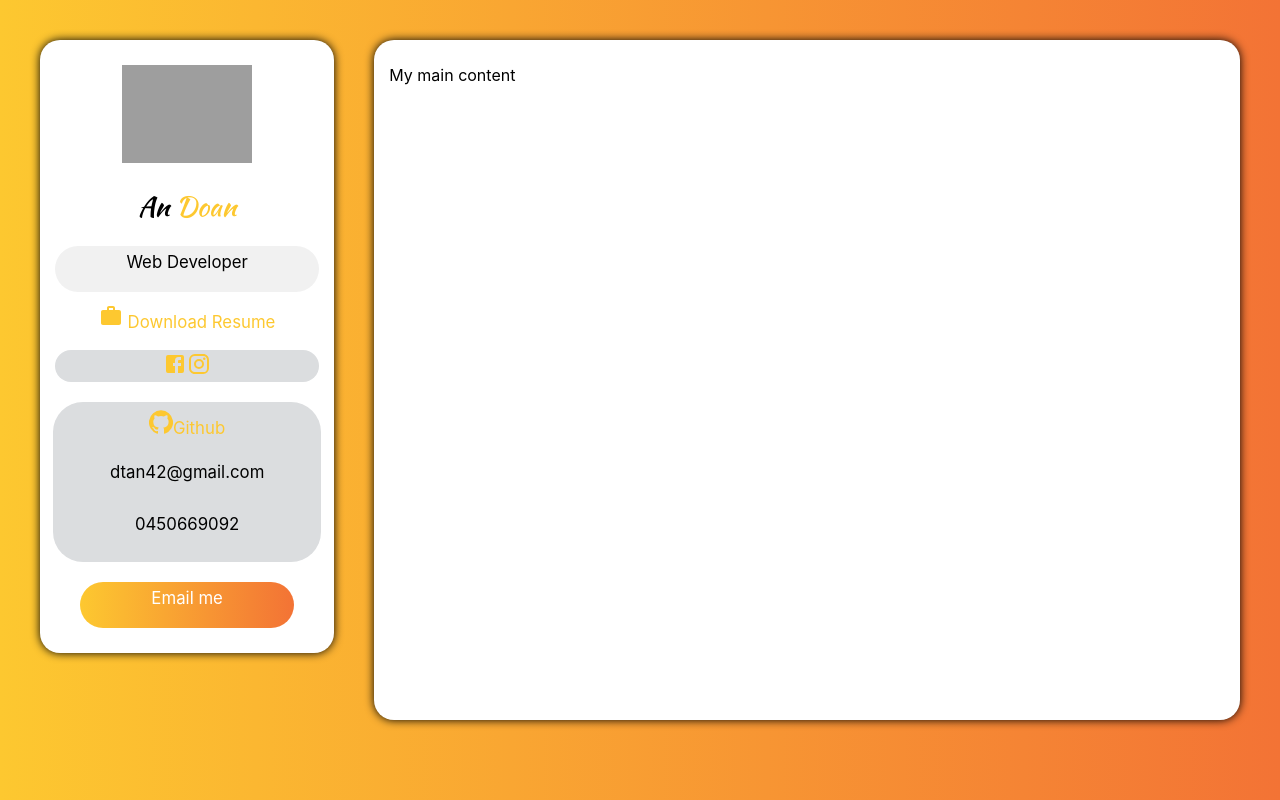
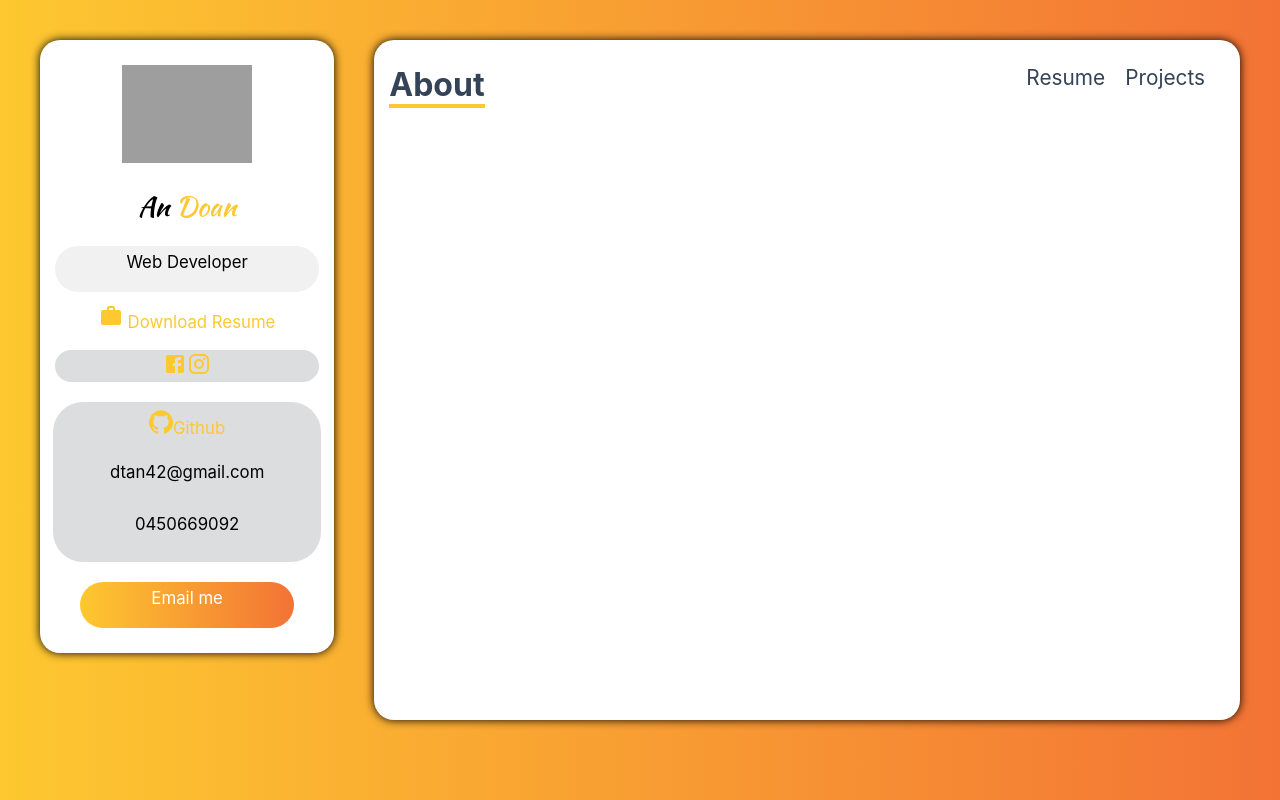
Before and after one commit to thanhan34/resume, a React (Create React App) app: page / in a window 1280 px wide. Built offline with nearby package versions, Linux system fonts and the light colour scheme; grey boxes are pictures that could not be loaded.

Commit message:
navbar component

```diff
--- a/src/App.js
+++ b/src/App.js
@@ -1,5 +1,6 @@
 import React from 'react';
 import './App.css';
+import Navbar from './Navbar';
 import Sidebar from './Sidebar';
 
 function App() {
@@ -10,7 +11,9 @@ function App() {
           <div className="app__sidebar">
             <Sidebar />
           </div>
-          <div className="app__main">My main content</div>
+          <div className="app__main">
+            <Navbar />
+          </div>
         </div>
       </div>
 
--- /dev/null
+++ b/src/Navbar.css
@@ -0,0 +1,26 @@
+.navbar {
+  display: flex;
+  justify-content: space-between;
+}
+.navbar__active {
+  font-size: 2rem;
+  font-weight: 700;
+  color: #354358;
+  border-bottom: 4px solid #fdc830;
+}
+.navbar__items {
+  display: flex;
+}
+.navbar__item {
+  margin-right: 20px;
+  text-decoration: none;
+  color: #354358;
+  font-size: 1.3rem;
+  cursor: pointer;
+}
+.navbar__item:hover {
+  background: -webkit-linear-gradient(#fdc830, #f37335);
+  background-clip: text;
+  -webkit-background-clip: text;
+  -webkit-text-fill-color: transparent;
+}
--- /dev/null
+++ b/src/Navbar.js
@@ -0,0 +1,27 @@
+import React, { useState } from 'react';
+import './Navbar.css';
+
+function Navbar() {
+    const [active, setActive] = useState('About')
+    return (
+        <div className="navbar">
+            <div className="navbar__active">
+                {active}
+            </div>
+
+            <div className="navbar__items">
+                {active !== 'About' &&
+                    <div className="navbar__item" onClick={() => setActive('About')}>About</div>
+                }
+                {active !== 'Resume' ? <div className="navbar__item" onClick={() => setActive('Resume')}>Resume</div>
+                    : null
+                }
+
+                {active !== 'Projects' && <div className="navbar__item" onClick={() => setActive('Projects')}>Projects</div>}
+            </div>
+
+        </div>
+    )
+}
+
+export default Navbar
```
